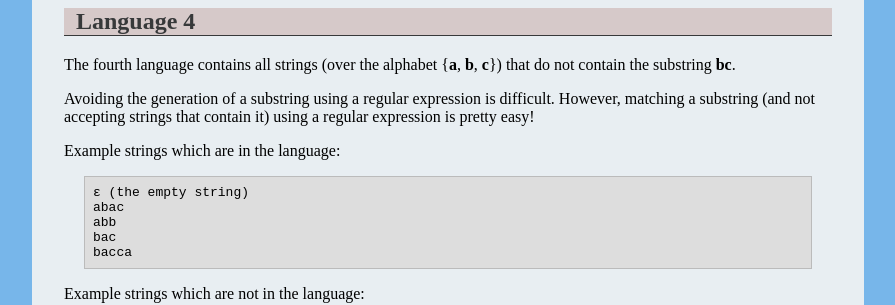
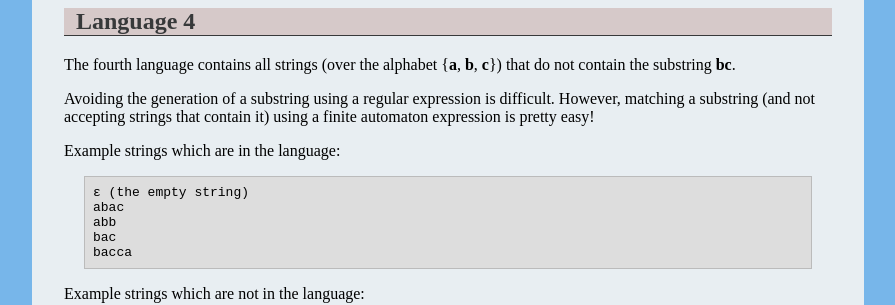
Before and after one commit to ycpcs/cs340-fall2018, a Jekyll site: the page built from labs/lab02.md, in a window 1280 px wide. Shown: the part 1703-2008 px from the top of the page, without its empty margins (192-1087 px from the left). Built offline with Jekyll 4.4.1, drawn with Linux system fonts in a browser that asks for light colours.

Commit message:
fix typo

```diff
--- a/labs/lab02.md
+++ b/labs/lab02.md
@@ -95,7 +95,7 @@ Language 4
 
 The fourth language contains all strings (over the alphabet {**a**, **b**, **c**}) that do not contain the substring **bc**.
 
-Avoiding the generation of a substring using a regular expression is difficult. However, matching a substring (and not accepting strings that contain it) using a regular expression is pretty easy!
+Avoiding the generation of a substring using a regular expression is difficult. However, matching a substring (and not accepting strings that contain it) using a finite automaton expression is pretty easy!
 
 Example strings which are in the language:
 
```
